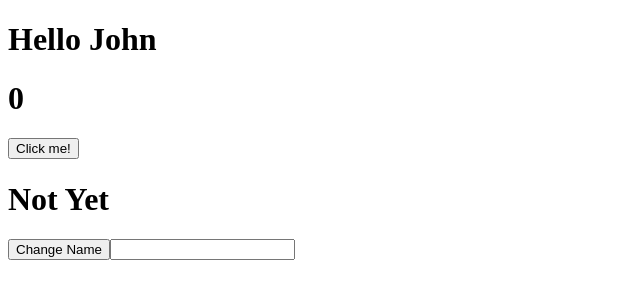
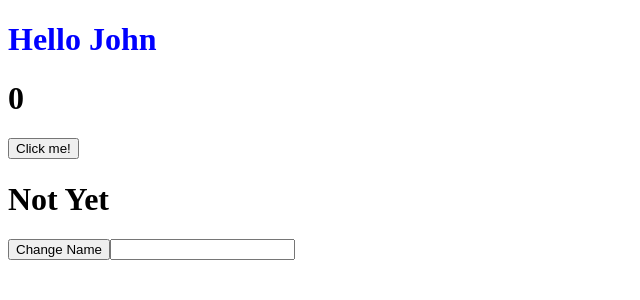
Before and after one commit to davincodes/reactdemo, a React (Vite) app: page / in a window 1280 px wide. Shown: the top 300 px of the page, without its empty margins (0-640 px from the left). Built offline with nearby package versions, Linux system fonts and the light colour scheme.

Commit message:
react styling

```diff
--- a/src/App.jsx
+++ b/src/App.jsx
@@ -1,8 +1,9 @@
 import { useState } from 'react'; //import useState
+import './style.css'
 function App() {
 
   const [name, setName] = useState(`John`);  //name is the state (holds the value), setName is the function that will set the name. (modify and update.)
-  const [counter, setCounter] = useState(0);
+  const [counter, setCounter] = useState(0); //as best practice use const on states.
 
 
   return ( //return is what HTML shall it return.
@@ -11,7 +12,7 @@ function App() {
         // - something that holds a value. it needs to be import
 
   <>
-    <h1>Hello {name} </h1>
+    <h1 className="blue">Hello {name} </h1>
     <h1>{counter}</h1>
     <button onClick={()=>{
       setCounter(counter+1);
--- /dev/null
+++ b/src/style.css
@@ -0,0 +1,4 @@
+.blue{
+    color: blue;
+    font-weight: 900;
+}
```
